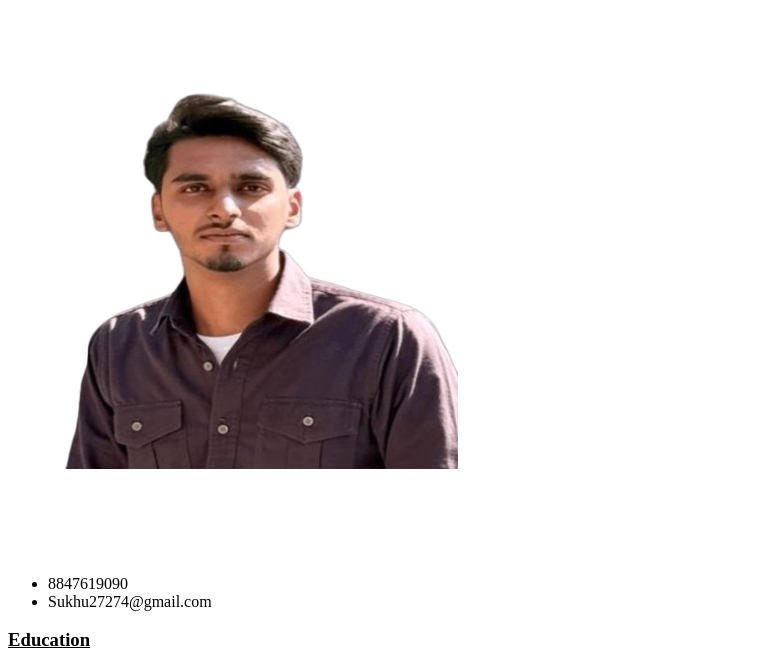
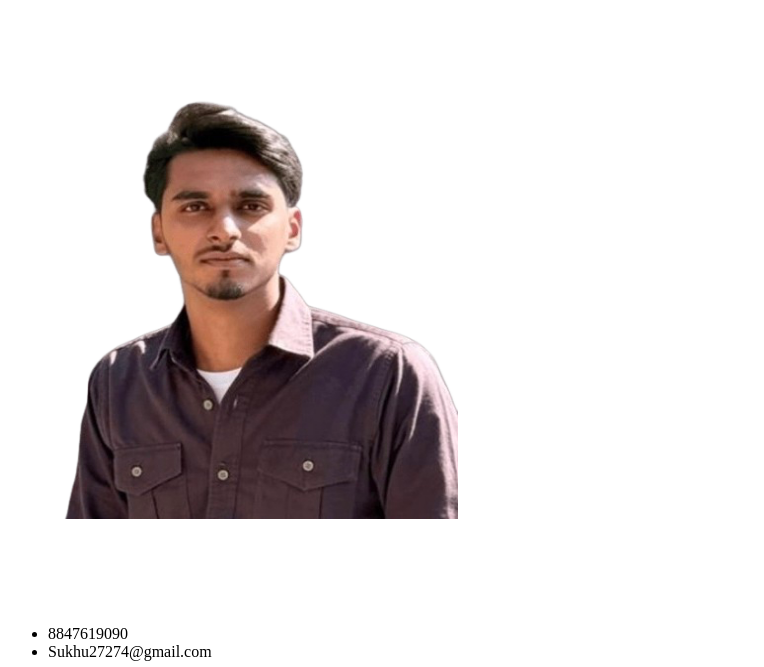
Before and after one commit to Sukhu236/Resume, a plain HTML site: page index.html in a window 1280 px wide. Shown: the part 87-754 px from the top of the page, without its empty margins (0-764 px from the left). Drawn offline with Linux system fonts and the light colour scheme.

Commit message:
Update index.html

```diff
--- a/index.html
+++ b/index.html
@@ -2,7 +2,7 @@
 <head><title>My Resume</title></head>
 <body>
 <br><u><center><h1>RESUME</h1></center></u>
-<img src="IMG_2921.png"height="450px" width="450px"/>
+<img src="IMG_2921.png"height="500px" width="450px"/>
 <marquee><h1><i>Sukhpreet Singh</i></h1><hr/></marquee>
 <ul>
 <li>8847619090</li>
```
